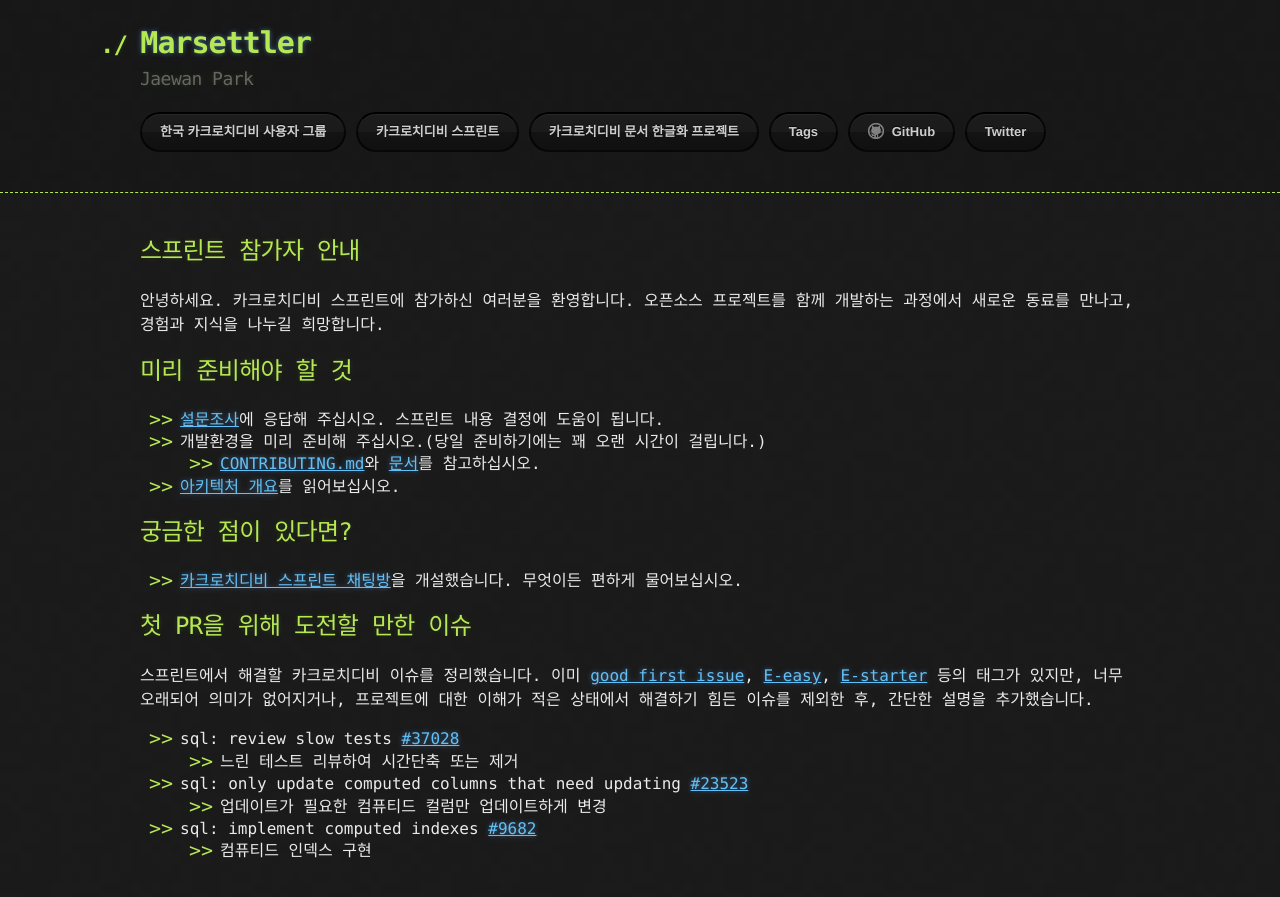
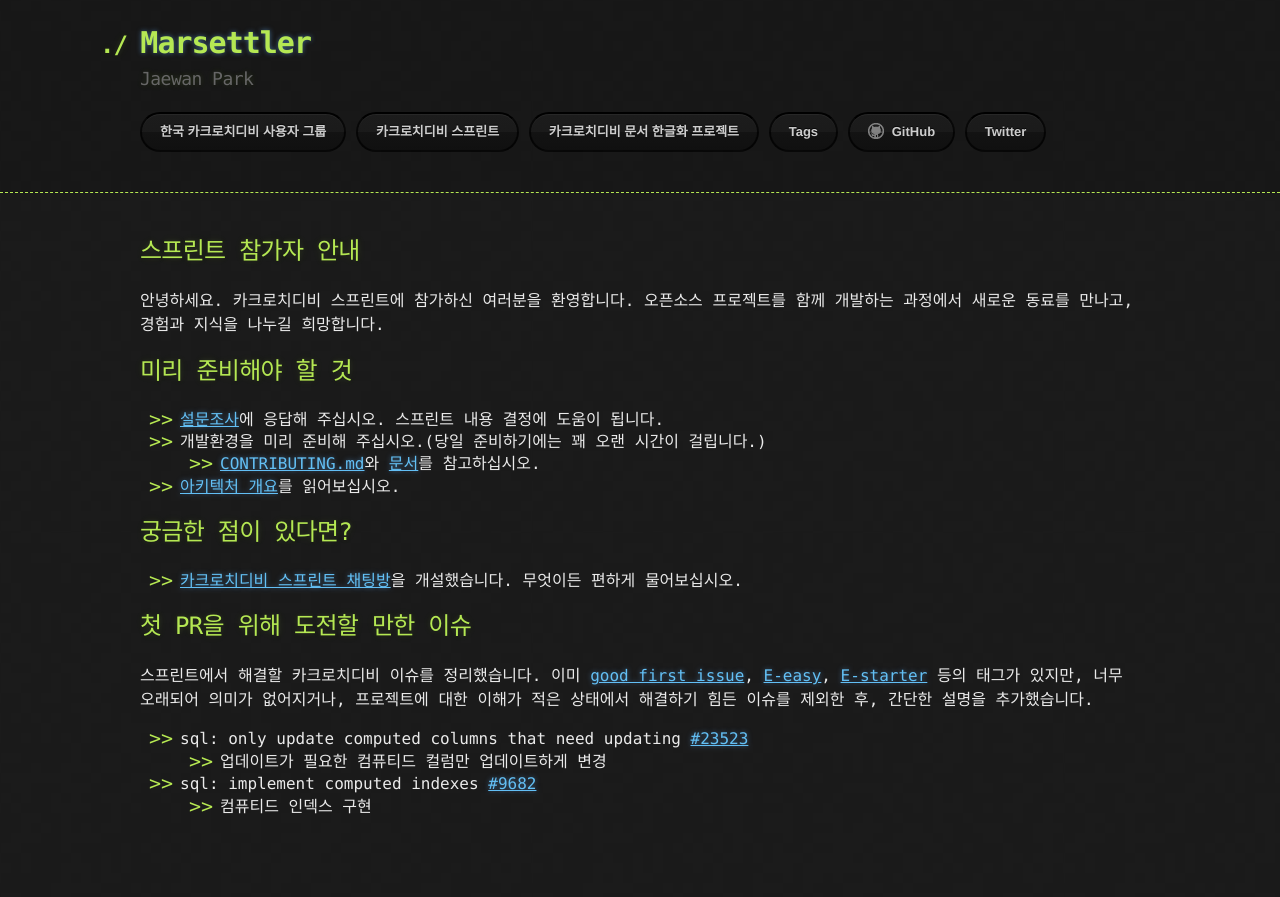
Before and after one commit to hueypark/hueypark.github.io, a Jekyll site: the page built from sprint.md, in a window 1280 px wide. Shown: the top 897 px of the page. Built offline with Jekyll 4.4.1, drawn with Linux system fonts in a browser that asks for light colours.

Commit message:
Update sprint.md

```diff
--- a/sprint.md
+++ b/sprint.md
@@ -23,8 +23,6 @@
 
 스프린트에서 해결할 카크로치디비 이슈를 정리했습니다. 이미 [good first issue](https://github.com/cockroachdb/cockroach/issues?q=is%3Aopen+is%3Aissue+label%3A%22good+first+issue%22), [E-easy](https://github.com/cockroachdb/cockroach/issues?q=is%3Aopen+is%3Aissue+label%3AE-easy), [E-starter](https://github.com/cockroachdb/cockroach/issues?q=is%3Aissue+is%3Aopen+label%3AE-starter) 등의 태그가 있지만, 너무 오래되어 의미가 없어지거나, 프로젝트에 대한 이해가 적은 상태에서 해결하기 힘든 이슈를 제외한 후, 간단한 설명을 추가했습니다.
 
-- sql: review slow tests [#37028](https://github.com/cockroachdb/cockroach/issues/37028)
-	- 느린 테스트 리뷰하여 시간단축 또는 제거
 - sql: only update computed columns that need updating [#23523](https://github.com/cockroachdb/cockroach/issues/23523)
 	- 업데이트가 필요한 컴퓨티드 컬럼만 업데이트하게 변경
 - sql: implement computed indexes [#9682](https://github.com/cockroachdb/cockroach/issues/9682)
```
